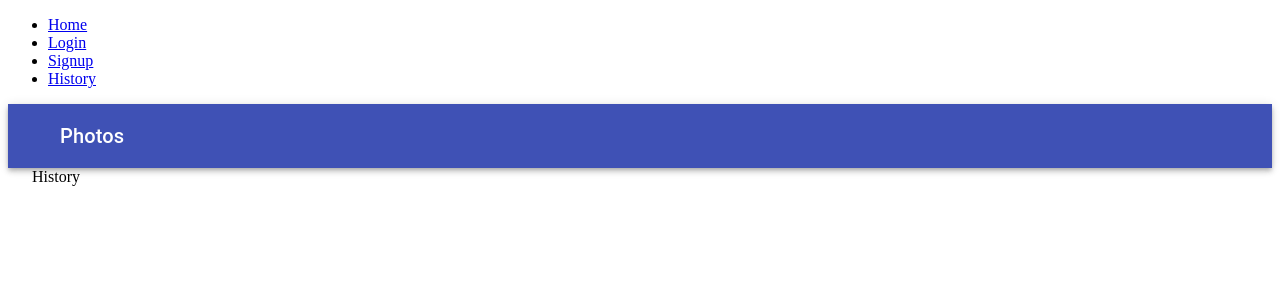
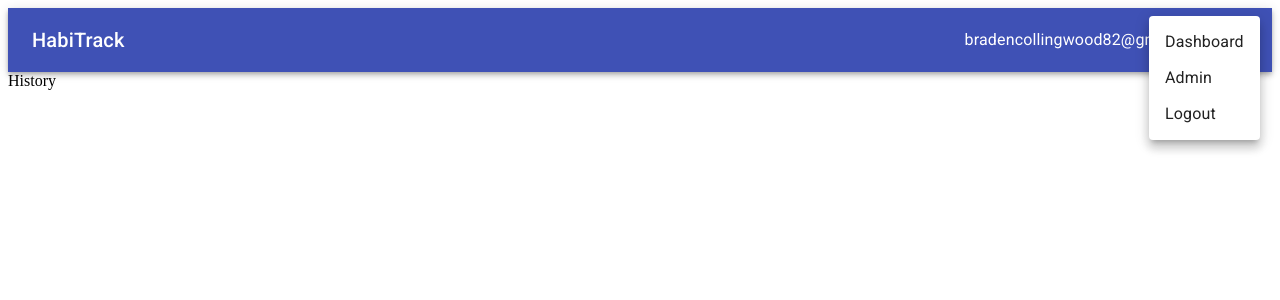
Before and after one commit to HabiTrack/HabiTrack, a React (Create React App) app: page /history in a window 1280 px wide. Both pictures are taken after a click on the button "account of current user". Shown: the top 300 px of the page. Built offline with nearby package versions, Linux system fonts and the light colour scheme.

Commit message:
Make predictions using webcam and ML model

```diff
--- a/package.json
+++ b/package.json
@@ -4,6 +4,7 @@
   "private": true,
   "dependencies": {
     "@material-ui/core": "^4.11.3",
+    "@material-ui/icons": "^4.11.2",
     "@tensorflow-models/coco-ssd": "^2.2.1",
     "@tensorflow/tfjs": "^3.0.0",
     "@testing-library/jest-dom": "^5.11.4",
--- a/public/index.html
+++ b/public/index.html
@@ -24,6 +24,8 @@
       work correctly both with client-side routing and a non-root public URL.
       Learn how to configure a non-root public URL by running `npm run build`.
     -->
+    <link rel="stylesheet" href="https://fonts.googleapis.com/css?family=Roboto:300,400,500,700&display=swap" />
+    <link rel="stylesheet" href="https://fonts.googleapis.com/icon?family=Material+Icons" />
     <title>React App</title>
   </head>
   <body>
--- a/src/App.js
+++ b/src/App.js
@@ -5,30 +5,12 @@ import Login from "./pages/Login";
 import SignUp from "./pages/SignUp";
 import Container from "@material-ui/core/Container";
 import { BrowserRouter as Router, Switch, Route, Link } from "react-router-dom";
+import { styled } from "@material-ui/core/styles";
 
 export default function App() {
   return (
     <Router>
-      <div>
-        <nav>
-          <ul>
-            <li>
-              <Link to="/">Home</Link>
-            </li>
-            <li>
-              <Link to="/login">Login</Link>
-            </li>
-            <li>
-              <Link to="/signup">Signup</Link>
-            </li>
-            <li>
-              <Link to="/history">History</Link>
-            </li>
-          </ul>
-        </nav>
-
       <Navbar></Navbar>
-        <Container>
       <Switch>
         <Route exact path="/">
           <Home />
@@ -43,8 +25,6 @@ export default function App() {
           <History />
         </Route>
       </Switch>
-        </Container>
-      </div>
     </Router>
   );
 }
--- a/src/components/Navbar.jsx
+++ b/src/components/Navbar.jsx
@@ -1,90 +1,198 @@
-import React from "react";
+import React, { useState } from "react";
+import { useHistory } from "react-router-dom";
 import { makeStyles } from "@material-ui/core/styles";
 import AppBar from "@material-ui/core/AppBar";
 import Toolbar from "@material-ui/core/Toolbar";
+import IconButton from "@material-ui/core/IconButton";
 import Typography from "@material-ui/core/Typography";
-import IconButton from "@material-ui/core/IconButton";
-import Switch from "@material-ui/core/Switch";
-import FormControlLabel from "@material-ui/core/FormControlLabel";
-import FormGroup from "@material-ui/core/FormGroup";
+
 import MenuItem from "@material-ui/core/MenuItem";
 import Menu from "@material-ui/core/Menu";
 
+import AccountCircle from "@material-ui/icons/AccountCircle";
+
+import MoreIcon from "@material-ui/icons/MoreVert";
+
 const useStyles = makeStyles(theme => ({
-  root: {
+  grow: {
     flexGrow: 1,
   },
   menuButton: {
     marginRight: theme.spacing(2),
   },
   title: {
-    flexGrow: 1,
+    display: "none",
+    [theme.breakpoints.up("sm")]: {
+      display: "block",
+    },
+  },
+
+  sectionDesktop: {
+    display: "none",
+    [theme.breakpoints.up("md")]: {
+      display: "flex",
+      alignItems: "center",
+    },
+  },
+  sectionMobile: {
+    display: "flex",
+    [theme.breakpoints.up("md")]: {
+      display: "none",
+    },
   },
 }));
 
-export default function MenuAppBar() {
-  const classes = useStyles();
-  const [auth, setAuth] = React.useState(true);
-  const [anchorEl, setAnchorEl] = React.useState(null);
-  const open = Boolean(anchorEl);
+export default function PrimarySearchAppBar() {
+  const [error, setError] = useState("");
+  //const { currentUser, logout } = useAuth();
+  const history = useHistory();
 
-  const handleChange = event => {
-    setAuth(event.target.checked);
+  const handleLogout = async () => {
+    setError("");
+
+    try {
+      // await logout();
+      history.push("/login");
+    } catch {
+      setError("Failed to log out");
+    }
   };
 
-  const handleMenu = event => {
+  const handleAdmin = () => {
+    history.push("/admin");
+  };
+
+  const classes = useStyles();
+  const [anchorEl, setAnchorEl] = React.useState(null);
+  const [mobileMoreAnchorEl, setMobileMoreAnchorEl] = React.useState(null);
+
+  const isMenuOpen = Boolean(anchorEl);
+  const isMobileMenuOpen = Boolean(mobileMoreAnchorEl);
+
+  const handleProfileMenuOpen = event => {
     setAnchorEl(event.currentTarget);
   };
 
-  const handleClose = () => {
-    setAnchorEl(null);
+  const handleMobileMenuClose = () => {
+    setMobileMoreAnchorEl(null);
   };
 
+  const handleMenuClose = () => {
+    setAnchorEl(null);
+    handleMobileMenuClose();
+  };
+
+  const handleMobileMenuOpen = event => {
+    setMobileMoreAnchorEl(event.currentTarget);
+  };
+
+  const menuId = "primary-search-account-menu";
+  const renderMenu = (
+    <Menu
+      anchorEl={anchorEl}
+      anchorOrigin={{ vertical: "top", horizontal: "right" }}
+      id={menuId}
+      keepMounted
+      transformOrigin={{ vertical: "top", horizontal: "right" }}
+      open={isMenuOpen}
+      onClose={handleMenuClose}
+    >
+      <MenuItem
+        onClick={() => {
+          handleMenuClose();
+          history.push("/");
+        }}
+      >
+        Dashboard
+      </MenuItem>
+      <MenuItem
+        onClick={() => {
+          handleMenuClose();
+          handleAdmin();
+        }}
+      >
+        Admin
+      </MenuItem>
+
+      <MenuItem
+        onClick={() => {
+          handleMenuClose();
+          handleLogout();
+        }}
+      >
+        Logout
+      </MenuItem>
+    </Menu>
+  );
+
+  const mobileMenuId = "primary-search-account-menu-mobile";
+  const renderMobileMenu = (
+    <Menu
+      anchorEl={mobileMoreAnchorEl}
+      anchorOrigin={{ vertical: "top", horizontal: "right" }}
+      id={mobileMenuId}
+      keepMounted
+      transformOrigin={{ vertical: "top", horizontal: "right" }}
+      open={isMobileMenuOpen}
+      onClose={handleMobileMenuClose}
+    >
+      <MenuItem onClick={handleProfileMenuOpen}>
+        <IconButton
+          aria-label="account of current user"
+          aria-controls="primary-search-account-menu"
+          aria-haspopup="true"
+          color="inherit"
+        >
+          <AccountCircle />
+        </IconButton>
+        <p>Profile</p>
+      </MenuItem>
+    </Menu>
+  );
+
   return (
-    <div className={classes.root}>
+    <div className={classes.grow}>
       <AppBar position="static">
         <Toolbar>
+          <Typography className={classes.title} variant="h6" noWrap>
+            HabiTrack
+          </Typography>
+
+          <div className={classes.grow} />
+          <div className={classes.sectionDesktop}>
+            {true && (
+              <>
+                <Typography className={classes.title} variant="body1" noWrap>
+                  bradencollingwood82@gmail.com
+                </Typography>
                 <IconButton
-            edge="start"
-            className={classes.menuButton}
-            color="inherit"
-            aria-label="menu"
-          ></IconButton>
-          <Typography variant="h6" className={classes.title}>
-            Photos
-          </Typography>
-          {auth && (
-            <div>
-              <IconButton
+                  edge="end"
                   aria-label="account of current user"
-                aria-controls="menu-appbar"
+                  aria-controls={menuId}
                   aria-haspopup="true"
-                onClick={handleMenu}
+                  onClick={handleProfileMenuOpen}
                   color="inherit"
                 >
+                  <AccountCircle />
                 </IconButton>
-              <Menu
-                id="menu-appbar"
-                anchorEl={anchorEl}
-                anchorOrigin={{
-                  vertical: "top",
-                  horizontal: "right",
-                }}
-                keepMounted
-                transformOrigin={{
-                  vertical: "top",
-                  horizontal: "right",
-                }}
-                open={open}
-                onClose={handleClose}
+              </>
+            )}
+          </div>
+          <div className={classes.sectionMobile}>
+            <IconButton
+              aria-label="show more"
+              aria-controls={mobileMenuId}
+              aria-haspopup="true"
+              onClick={handleMobileMenuOpen}
+              color="inherit"
             >
-                <MenuItem onClick={handleClose}>Profile</MenuItem>
-                <MenuItem onClick={handleClose}>My account</MenuItem>
-              </Menu>
+              <MoreIcon />
+            </IconButton>
           </div>
-          )}
         </Toolbar>
       </AppBar>
+      {renderMobileMenu}
+      {renderMenu}
     </div>
   );
 }
--- a/src/pages/Home.jsx
+++ b/src/pages/Home.jsx
@@ -1,91 +1,101 @@
-// Import dependencies
-import React, { useRef, useState, useEffect } from "react";
-import * as tf from "@tensorflow/tfjs";
-import * as cocossd from "@tensorflow-models/coco-ssd";
-import Webcam from "react-webcam";
-import { DrawRect } from "../utils";
+import React, { useState } from "react";
+
+import { makeStyles } from "@material-ui/core/styles";
+import Paper from "@material-ui/core/Paper";
+import Grid from "@material-ui/core/Grid";
+import Webcam from "../components/Webcam";
+
+import FormLabel from "@material-ui/core/FormLabel";
+import FormControl from "@material-ui/core/FormControl";
+import FormGroup from "@material-ui/core/FormGroup";
+import FormControlLabel from "@material-ui/core/FormControlLabel";
+import FormHelperText from "@material-ui/core/FormHelperText";
+import Checkbox from "@material-ui/core/Checkbox";
+
+import Slider from "@material-ui/core/Slider";
 
 export default function Home() {
-  const webcamRef = useRef(null);
-  const canvasRef = useRef(null);
+  const useStyles = makeStyles(theme => ({
+    root: {
+      flexGrow: 1,
+      marginTop: theme.spacing(2),
+    },
+    paper: {
+      padding: theme.spacing(2),
+      color: theme.palette.text.secondary,
+    },
+  }));
 
-  // Main function
-  const runCoco = async () => {
-    const net = await cocossd.load();
-    console.log("Handpose model loaded.");
-    //  Loop and detect hands
-    setInterval(() => {
-      detect(net);
-    }, 10);
+  const classes = useStyles();
+
+  const handleChange = () => {};
+
+  const handleSlideChange = (event, newValue) => {
+    setValue(newValue);
   };
 
-  const detect = async net => {
-    // Check data is available
-    if (
-      typeof webcamRef.current !== "undefined" &&
-      webcamRef.current !== null &&
-      webcamRef.current.video.readyState === 4
-    ) {
-      // Get Video Properties
-      const video = webcamRef.current.video;
-      const videoWidth = webcamRef.current.video.videoWidth;
-      const videoHeight = webcamRef.current.video.videoHeight;
-
-      // Set video width
-      webcamRef.current.video.width = videoWidth;
-      webcamRef.current.video.height = videoHeight;
-
-      // Set canvas height and width
-      canvasRef.current.width = videoWidth;
-      canvasRef.current.height = videoHeight;
-
-      // Make Detections
-      const obj = await net.detect(video);
-
-      // Draw mesh
-      const ctx = canvasRef.current.getContext("2d");
-      DrawRect(obj, ctx);
-    }
+  const handlePredict = detections => {
+    detections.forEach(prediction => {
+      const text = prediction["class"];
+      if (!checked && text === "bottle") {
+        setChecked(true);
+      }
+      if (text === "bottle") {
+        setValue(prev => prev + 1);
+      }
+    });
   };
 
-  useEffect(() => {
-    runCoco();
-  }, []);
+  const [checked, setChecked] = useState(false);
+
+  const [value, setValue] = useState(0);
 
   return (
-    <div className="App">
-      <header className="App-header">
-        <Webcam
-          ref={webcamRef}
-          muted={true}
-          style={{
-            position: "absolute",
-            marginLeft: "auto",
-            marginRight: "auto",
-            left: 0,
-            right: 0,
-            textAlign: "center",
-            zindex: 9,
-            width: 640,
-            height: 480,
-          }}
-        />
+    <div className={classes.root}>
+      <Grid container spacing={3}>
+        <Grid item xs={7}>
+          <Paper className={classes.paper}>
+            <Webcam onPredict={handlePredict}></Webcam>
+          </Paper>
+        </Grid>
 
-        <canvas
-          ref={canvasRef}
-          style={{
-            position: "absolute",
-            marginLeft: "auto",
-            marginRight: "auto",
-            left: 0,
-            right: 0,
-            textAlign: "center",
-            zindex: 8,
-            width: 640,
-            height: 480,
-          }}
-        />
-      </header>
+        <Grid item xs={5}>
+          <Paper className={classes.paper}>
+            <FormControl component="fieldset" className={classes.formControl}>
+              <FormLabel component="legend">Habits</FormLabel>
+              <FormGroup>
+                <FormControlLabel
+                  control={
+                    <Checkbox
+                      checked={checked}
+                      onChange={handleChange}
+                      name="Be a person"
+                    />
+                  }
+                  label="Drink water"
+                />
+              </FormGroup>
+
+              <FormGroup>
+                <Slider
+                  value={value}
+                  onChange={handleChange}
+                  aria-labelledby="continuous-slider"
+                />
+              </FormGroup>
+
+              <FormGroup>
+                <Slider
+                  value={value}
+                  onChange={handleSlideChange}
+                  aria-labelledby="continuous-slider"
+                />
+              </FormGroup>
+              <FormHelperText>Be careful</FormHelperText>
+            </FormControl>
+          </Paper>
+        </Grid>
+      </Grid>
     </div>
   );
 }
--- a/src/utils/DrawRect.js
+++ b/src/utils/DrawRect.js
@@ -4,15 +4,13 @@ const DrawRect = (detections, ctx) => {
     // Extract boxes and classes
     const [x, y, width, height] = prediction["bbox"];
     const text = prediction["class"];
-
     // Set styling
-    const color = Math.floor(Math.random() * 16777215).toString(16);
-    ctx.strokeStyle = "#" + color;
+    ctx.strokeStyle = "#fff";
     ctx.font = "18px Arial";
 
     // Draw rectangles and text
     ctx.beginPath();
-    ctx.fillStyle = "#" + color;
+    ctx.fillStyle = "#fff";
     ctx.fillText(text, x, y);
     ctx.rect(x, y, width, height);
     ctx.stroke();
```
Also changed, not shown: src/components/Webcam.jsx (+81 -3 lines), 2 other files (tests, documents, lock files or other folders). Lines whose indentation alone changed are shown as unchanged.
